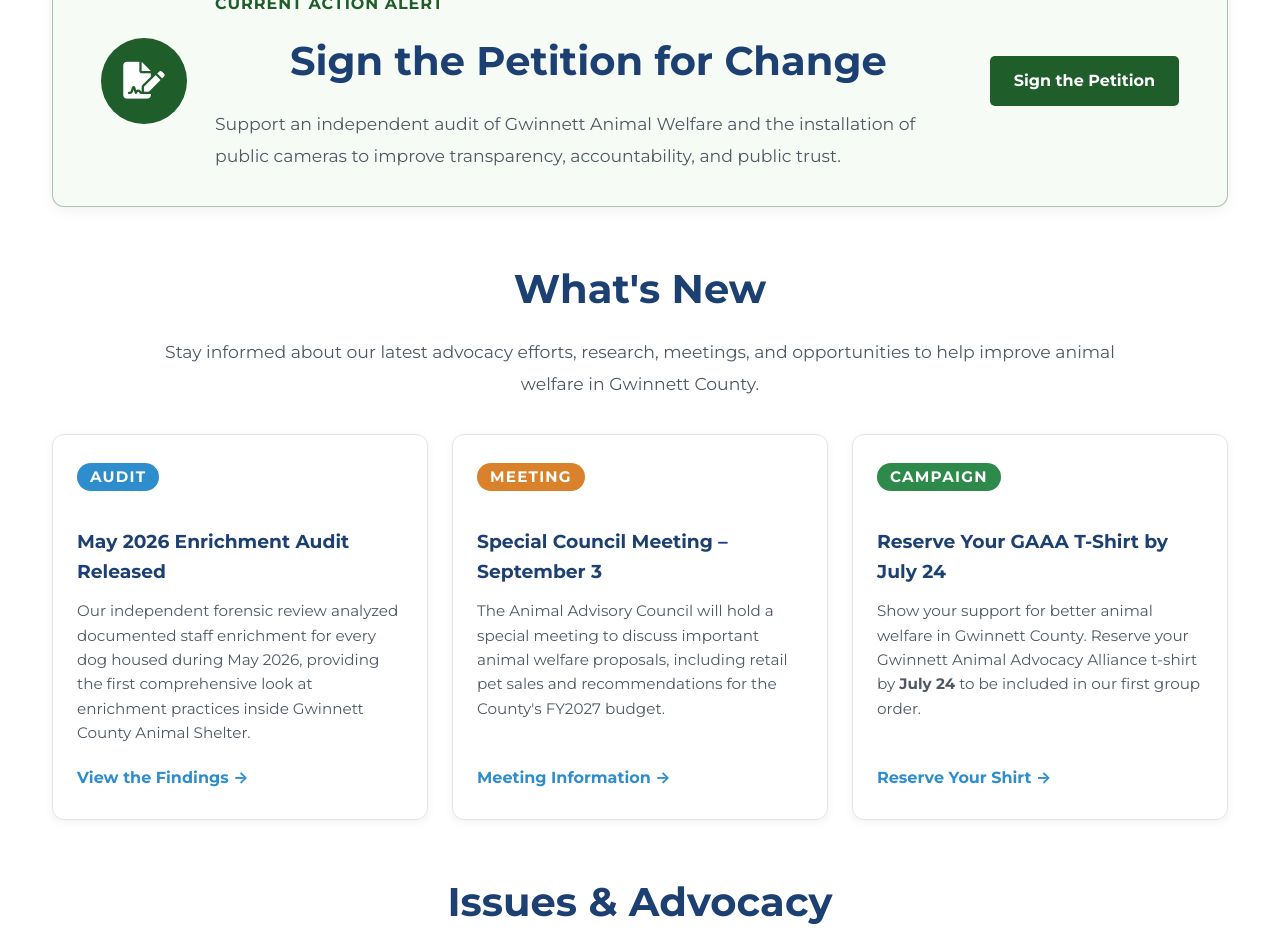
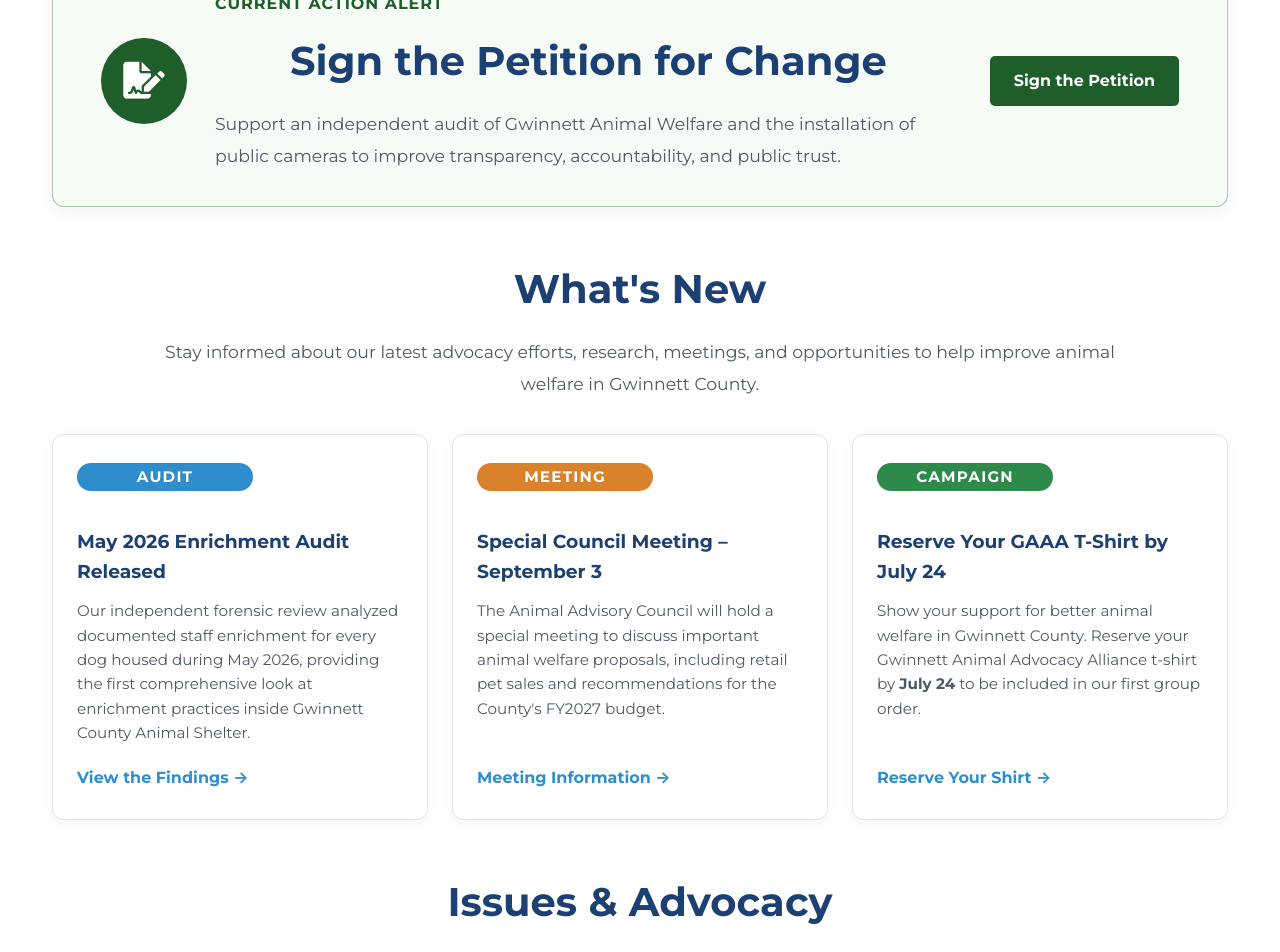
Before and after one commit to whitleybacon/gwinnett-animal-advocacy-alliance, a Jekyll site: the page built from index.html, in a window 1280 px wide. Shown: the part 828-1780 px from the top of the page. Built offline with Jekyll 4.4.1, drawn with Linux system fonts in a browser that asks for light colours.

Commit message:
Update default.html

```diff
--- a/_layouts/default.html
+++ b/_layouts/default.html
@@ -1086,16 +1086,15 @@
 
         .status-badge {
             display: inline-block;
-            align-self: flex-start;
-            margin-bottom: 22px;
-            padding: 10px 18px;
+            min-width: 150px;
+            text-align: center;
+            padding: 10px 16px;
             border-radius: 999px;
             font-size: 0.95rem;
             font-weight: 700;
-            letter-spacing: 0.08em;
+            letter-spacing: .08em;
             text-transform: uppercase;
             color: #fff;
-            line-height: 1;
         }
 
         .badge-blue{
```
